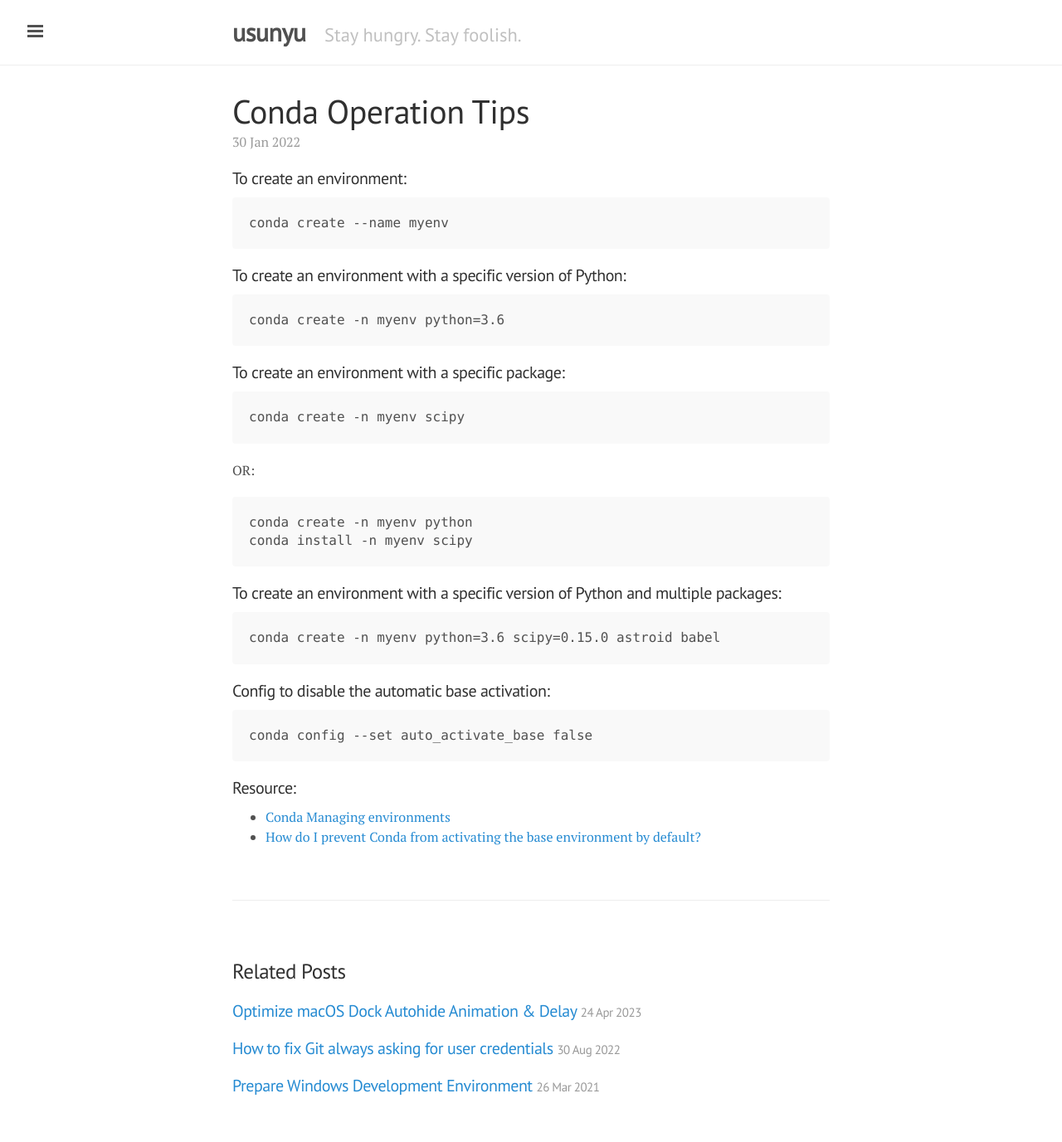
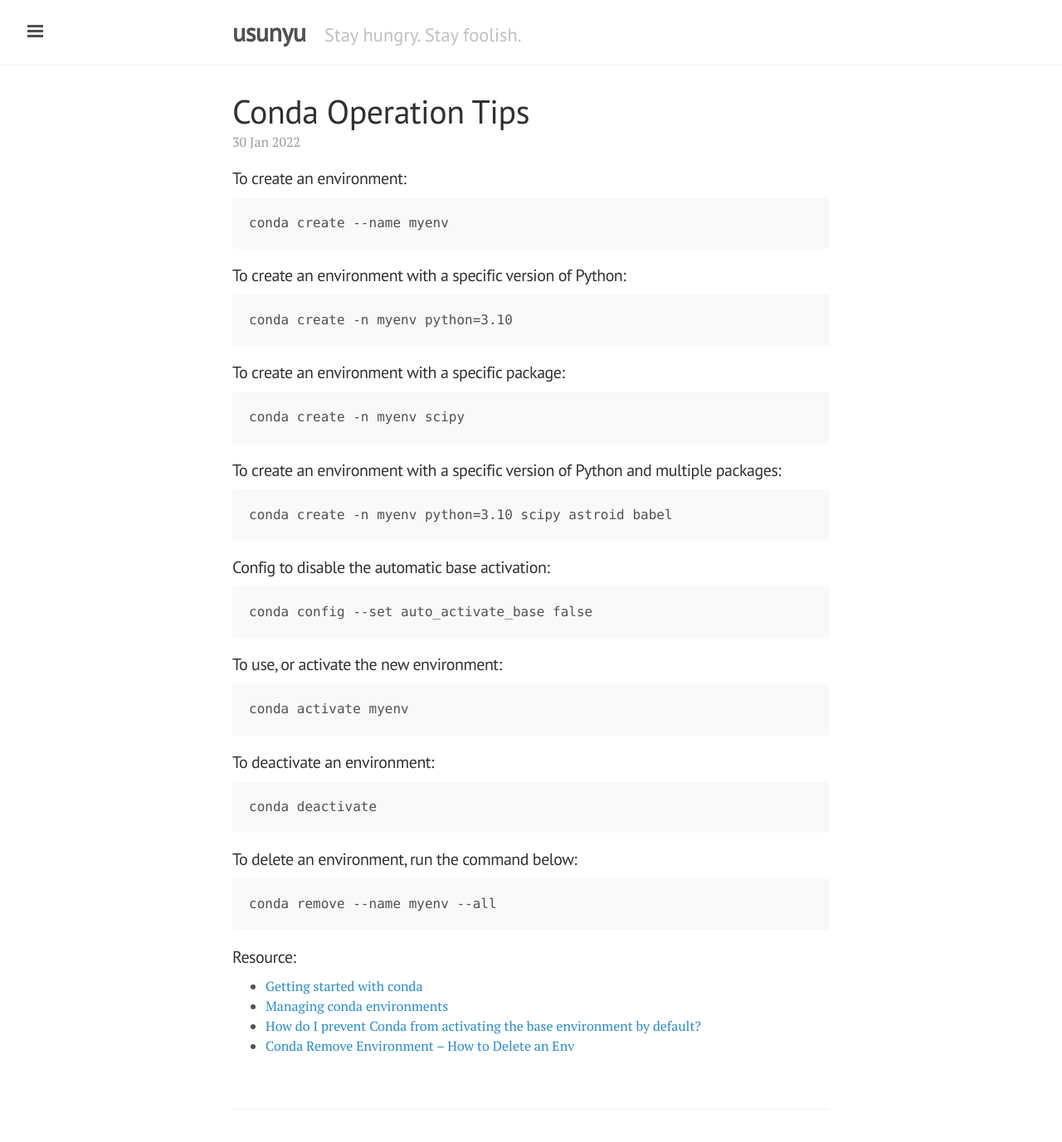
Before and after one commit to usunyu/usunyu.github.io, a Jekyll site: the page built from note/_posts/2022-01-30-conda-ops.markdown, in a window 1280 px wide and 1400 px high. Shown: the top 1377 px of the window at 83% size. Built offline with Jekyll 4.4.1, drawn with Linux system fonts in a browser that asks for light colours.

Commit message:
[note] update `Conda Operation Tips` post

````diff
--- a/note/_posts/2022-01-30-conda-ops.markdown
+++ b/note/_posts/2022-01-30-conda-ops.markdown
@@ -10,22 +10,17 @@ conda create --name myenv
 
 #### To create an environment with a specific version of Python:
 ```
-conda create -n myenv python=3.6
+conda create -n myenv python=3.10
 ```
 
 #### To create an environment with a specific package:
 ```
 conda create -n myenv scipy
 ```
-OR:
-```
-conda create -n myenv python
-conda install -n myenv scipy
-```
 
 #### To create an environment with a specific version of Python and multiple packages:
 ```
-conda create -n myenv python=3.6 scipy=0.15.0 astroid babel
+conda create -n myenv python=3.10 scipy astroid babel
 ```
 
 #### Config to disable the automatic base activation:
@@ -33,6 +28,23 @@ conda create -n myenv python=3.6 scipy=0.15.0 astroid babel
 conda config --set auto_activate_base false
 ```
 
+#### To use, or activate the new environment:
+```
+conda activate myenv
+```
+
+#### To deactivate an environment:
+```
+conda deactivate
+```
+
+#### To delete an environment, run the command below:
+```
+conda remove --name myenv --all
+```
+
 #### Resource:
-* [Conda Managing environments](https://docs.conda.io/projects/conda/en/latest/user-guide/tasks/manage-environments.html)
+* [Getting started with conda](https://conda.io/projects/conda/en/latest/user-guide/getting-started.html)
+* [Managing conda environments](https://docs.conda.io/projects/conda/en/latest/user-guide/tasks/manage-environments.html)
 * [How do I prevent Conda from activating the base environment by default?](https://stackoverflow.com/questions/54429210/how-do-i-prevent-conda-from-activating-the-base-environment-by-default)
+* [Conda Remove Environment – How to Delete an Env](https://www.freecodecamp.org/news/how-to-delete-an-environment-in-conda/)
````
Also changed, not shown: 1 other file.
